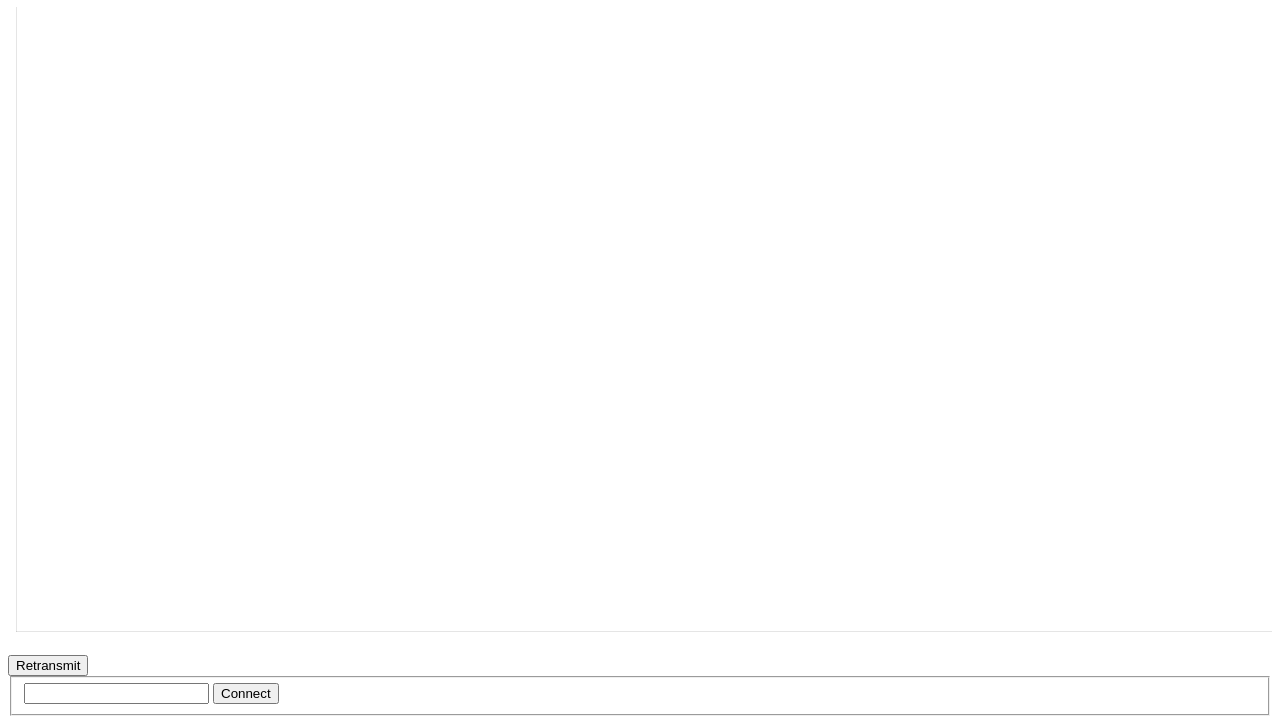
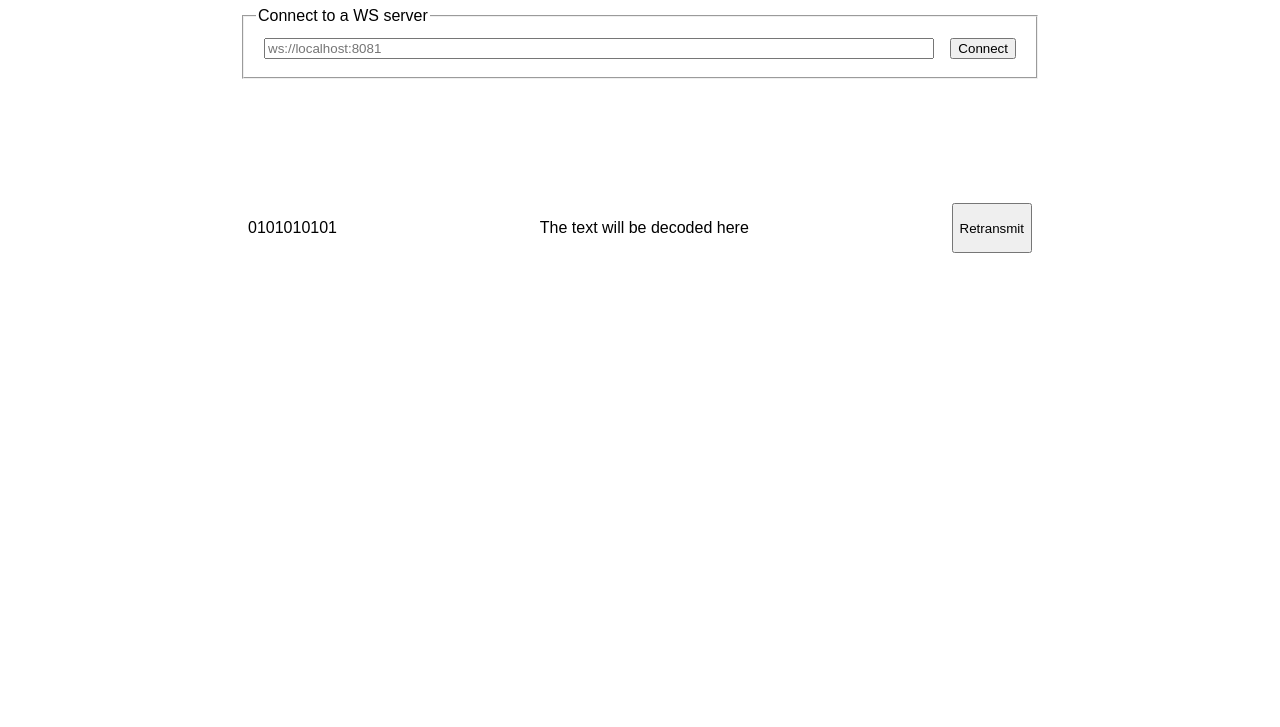
Before and after one commit to akainth015/high-pass-filter-demo, a website: page decoder/index.html in a window 1280 px wide. Shown: the part 73-800 px from the top of the page. Drawn offline with nearby package versions, Linux system fonts and the light colour scheme.

Commit message:
Add more documentation and prettify the interface

```diff
--- a/decoder/index.html
+++ b/decoder/index.html
@@ -2,20 +2,70 @@
 <html lang="en">
 <head>
     <meta charset="UTF-8">
+    <link rel="icon" href="https://akainth.me/images/light64.png">
     <title>WebSocket Decoder</title>
+
+    <style>
+        body {
+            font-family: sans-serif;
+        }
+
+        h1 {
+            text-align: center;
+        }
+
+        form {
+            display: flex;
+        }
+
+        form > input {
+            flex-grow: 1;
+        }
+
+        form * {
+            margin: 8px;
+        }
+
+        #output {
+            display: flex;
+            padding: 8px;
+        }
+
+        #output > p {
+            flex-grow: 1;
+        }
+
+        #output > button {
+            float: right;
+        }
+
+        #everything {
+            margin: auto;
+            max-width: 800px;
+        }
+    </style>
 </head>
 <body>
+<div id="everything">
     <h1>WebSocket Decoder</h1>
-<canvas id="socket-data-chart"></canvas>
-<p id="message-output"></p>
-<button id="retransmit">Retransmit</button>
     <fieldset>
+        <legend>Connect to a WS server</legend>
         <form id="ws-connect-form">
-        <input type="url" name="ws-url">
+            <input placeholder="ws://localhost:8081" type="url" name="ws-url">
             <button type="submit">Connect</button>
         </form>
     </fieldset>
-<script src="https://cdn.jsdelivr.net/npm/chart.js@3.7.0/dist/chart.min.js" integrity="sha256-Y26AMvaIfrZ1EQU49pf6H4QzVTrOI8m9wQYKkftBt4s=" crossorigin="anonymous"></script>
+    <div id="chart-container" style="position: relative; height: 100px; margin: 8px">
+        <canvas id="socket-data-chart"></canvas>
+    </div>
+    <div id="output">
+        <p id="raw-data">0101010101</p>
+        <p id="message-output">The text will be decoded here</p>
+        <button id="retransmit">Retransmit</button>
+    </div>
+</div>
+<script src="https://cdn.jsdelivr.net/npm/chart.js@3.7.0/dist/chart.min.js"
+        integrity="sha256-Y26AMvaIfrZ1EQU49pf6H4QzVTrOI8m9wQYKkftBt4s=" crossorigin="anonymous"></script>
 <script>
     let ws;
 
@@ -28,6 +78,7 @@
             }]
         },
         options: {
+            maintainAspectRatio: false,
             plugins: {
                 legend: {
                     display: false,
@@ -40,6 +91,7 @@
                 xAxis: {
                     grid: {
                         display: false,
+                        drawBorder: false,
                     },
                     ticks: {
                         display: false
@@ -49,6 +101,7 @@
                     beginAtZero: true,
                     grid: {
                         display: false,
+                        drawBorder: false
                     },
                     ticks: {
                         display: false
@@ -58,6 +111,7 @@
         }
     });
 
+    const rawData = document.querySelector("#raw-data");
     const messageOutput = document.querySelector("#message-output");
     let messageEncoded = [];
 
@@ -88,9 +142,11 @@
 
             chart.data.labels.push(Date.now());
             chart.data.datasets[0].data.push(data);
-            chart.update();
+            chart.update('none');
 
             const charsComplete = Math.floor(messageEncoded.length / 16); // UTF-16 chars
+
+            rawData.textContent = messageEncoded.slice(-16).join("").slice(-16);
 
             let message = "";
             for (let i = 0; i < charsComplete; i++) {
```
Also changed, not shown: README.md. Lines whose indentation alone changed are shown as unchanged.
